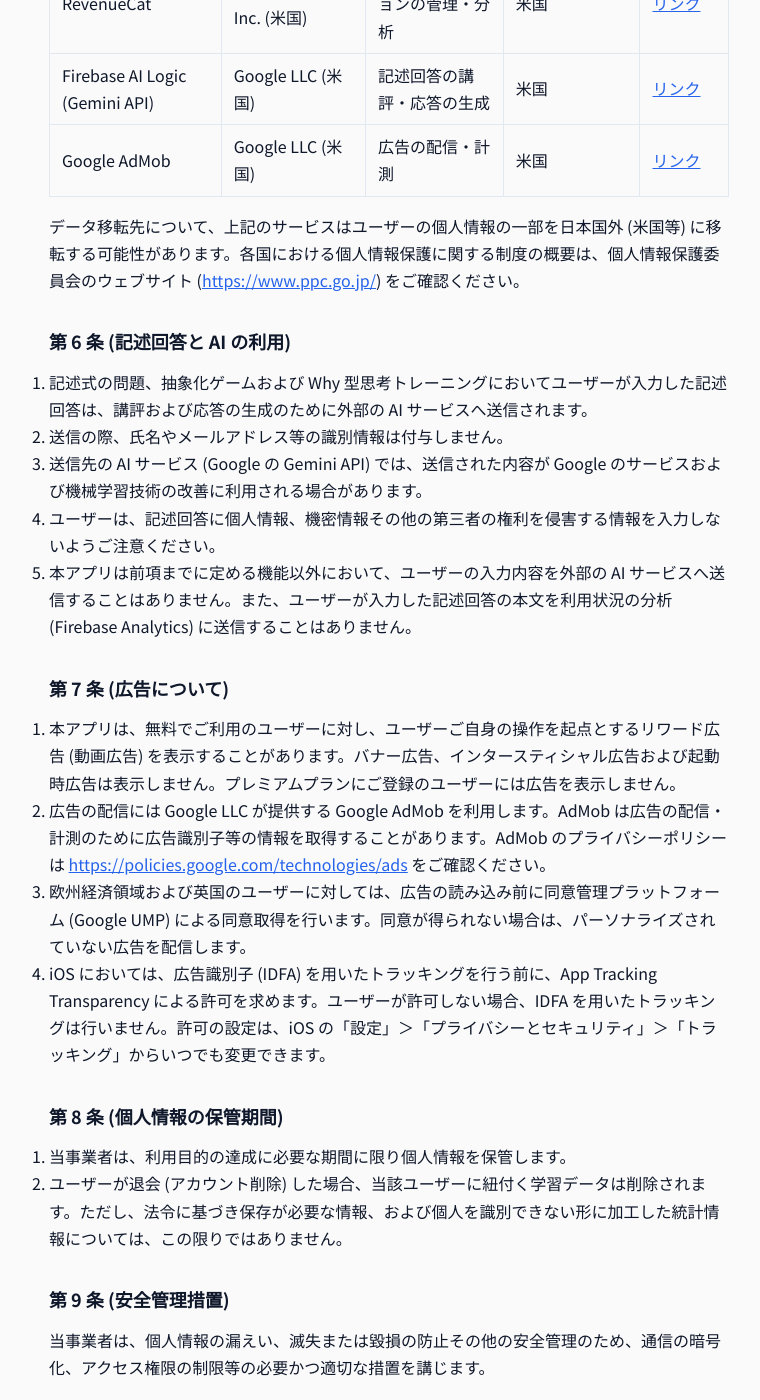
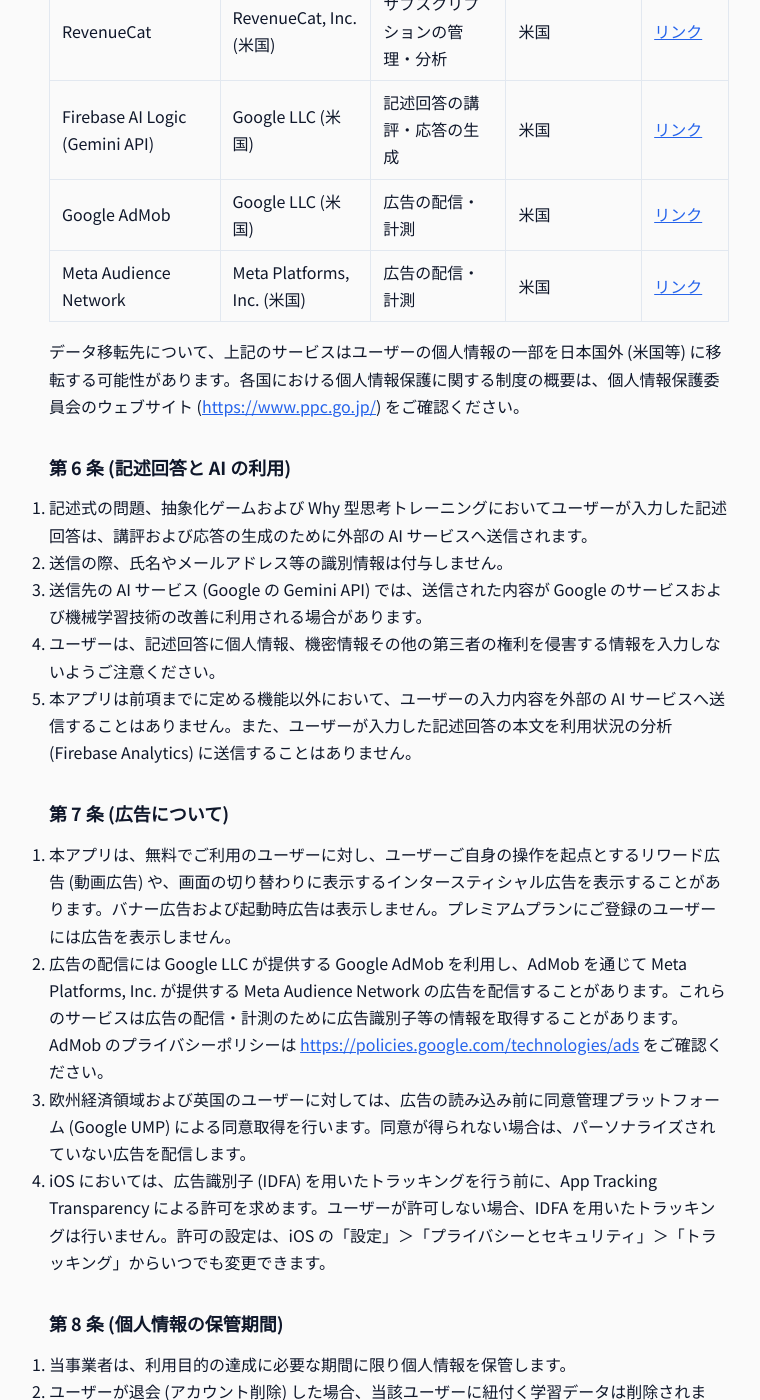
Before and after one commit to hecuhecu/hecuhecu.github.io, a Jekyll site: the page built from apps/gutai-chusho/privacy.md, in a window 1280 px wide and 1400 px high, scrolled down 3121 px. Shown: the whole window, without its empty margins (251-1011 px from the left). Built offline with Jekyll 4.4.1, drawn with Linux system fonts in a browser that asks for light colours; some of the changed text lies outside the part shown.

Commit message:
抽象化トレのプライバシーポリシーに Meta Audience Network と全画面広告の記載を追加
Co-Authored-By: Claude Opus 5.5 <noreply@anthropic.com>

```diff
--- a/apps/gutai-chusho/privacy.md
+++ b/apps/gutai-chusho/privacy.md
@@ -103,6 +103,7 @@ hecuhecu (以下、「当事業者」といいます。) は、当事業者が
 | RevenueCat | RevenueCat, Inc. (米国) | サブスクリプションの管理・分析 | 米国 | [リンク](https://www.revenuecat.com/privacy) |
 | Firebase AI Logic (Gemini API) | Google LLC (米国) | 記述回答の講評・応答の生成 | 米国 | [リンク](https://firebase.google.com/support/privacy) |
 | Google AdMob | Google LLC (米国) | 広告の配信・計測 | 米国 | [リンク](https://policies.google.com/technologies/ads) |
+| Meta Audience Network | Meta Platforms, Inc. (米国) | 広告の配信・計測 | 米国 | [リンク](https://www.facebook.com/privacy/policy/) |
 
 データ移転先について、上記のサービスはユーザーの個人情報の一部を日本国外 (米国等) に移転する可能性があります。各国における個人情報保護に関する制度の概要は、個人情報保護委員会のウェブサイト ([https://www.ppc.go.jp/](https://www.ppc.go.jp/)) をご確認ください。
 
@@ -116,8 +117,8 @@ hecuhecu (以下、「当事業者」といいます。) は、当事業者が
 
 ## 第 7 条 (広告について)
 
-1. 本アプリは、無料でご利用のユーザーに対し、ユーザーご自身の操作を起点とするリワード広告 (動画広告) を表示することがあります。バナー広告、インタースティシャル広告および起動時広告は表示しません。プレミアムプランにご登録のユーザーには広告を表示しません。
-2. 広告の配信には Google LLC が提供する Google AdMob を利用します。AdMob は広告の配信・計測のために広告識別子等の情報を取得することがあります。AdMob のプライバシーポリシーは [https://policies.google.com/technologies/ads](https://policies.google.com/technologies/ads) をご確認ください。
+1. 本アプリは、無料でご利用のユーザーに対し、ユーザーご自身の操作を起点とするリワード広告 (動画広告) や、画面の切り替わりに表示するインタースティシャル広告を表示することがあります。バナー広告および起動時広告は表示しません。プレミアムプランにご登録のユーザーには広告を表示しません。
+2. 広告の配信には Google LLC が提供する Google AdMob を利用し、AdMob を通じて Meta Platforms, Inc. が提供する Meta Audience Network の広告を配信することがあります。これらのサービスは広告の配信・計測のために広告識別子等の情報を取得することがあります。AdMob のプライバシーポリシーは [https://policies.google.com/technologies/ads](https://policies.google.com/technologies/ads) をご確認ください。
 3. 欧州経済領域および英国のユーザーに対しては、広告の読み込み前に同意管理プラットフォーム (Google UMP) による同意取得を行います。同意が得られない場合は、パーソナライズされていない広告を配信します。
 4. iOS においては、広告識別子 (IDFA) を用いたトラッキングを行う前に、App Tracking Transparency による許可を求めます。ユーザーが許可しない場合、IDFA を用いたトラッキングは行いません。許可の設定は、iOS の「設定」＞「プライバシーとセキュリティ」＞「トラッキング」からいつでも変更できます。
 
```
Also changed, not shown: other parts of apps/gutai-chusho/privacy.md (+1 -1 lines), apps/gutai-chusho/en/privacy.md (+4 -3 lines).
